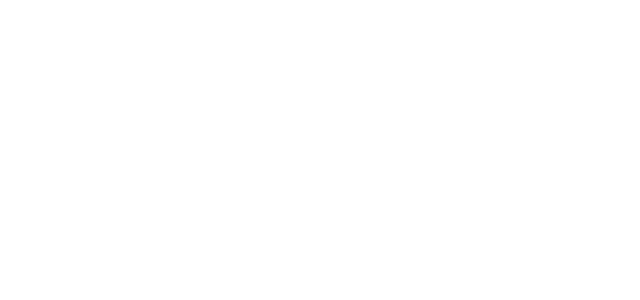
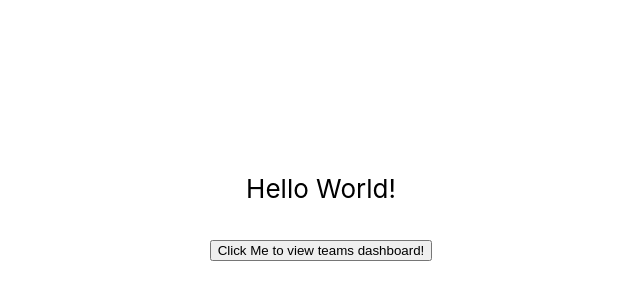
Before and after one commit to sethun60/my-app, a React (Create React App) app: page / in a window 1280 px wide. Shown: the part 196-496 px from the top of the page, without its empty margins (319-959 px from the left). Built offline with nearby package versions, Linux system fonts and the light colour scheme.

Commit message:
refactor / tests

```diff
--- a/src/App.js
+++ b/src/App.js
@@ -1,7 +1,9 @@
 import React from "react";
+import { BrowserRouter as Router } from "react-router-dom";
 import { Route, Switch } from "react-router-dom";
 import { Dashboard } from "./features/dashboard/Dashboard";
 import { Team } from "./components/molecules/Team/Team";
+import { Root } from "./components/molecules/Root/Root";
 import "./App.css";
 
 function App() {
@@ -9,10 +11,13 @@ function App() {
     <div className="App">
       <header className="App-header">
         <main>
-          <Switch>
-            <Route path="/home" component={Dashboard} />
-            <Route path="/team" component={Team} />
-          </Switch>
+          <Router>
+            <Switch>
+              <Route path="/" component={Root} exact />
+              <Route path="/home" component={Dashboard} />
+              <Route path="/team" component={Team} />
+            </Switch>
+          </Router>
         </main>
       </header>
     </div>
--- /dev/null
+++ b/src/components/molecules/Root/Root.js
@@ -0,0 +1,14 @@
+/* eslint-disable react-hooks/exhaustive-deps */
+import React from "react";
+import { Link } from "react-router-dom";
+
+export function Root() {
+  return (
+    <div>
+      <p>Hello World!</p>
+      <Link to="/home">
+        <button type="button">Click Me to view teams dashboard!</button>
+      </Link>
+    </div>
+  );
+}
--- a/src/components/molecules/team/team.js
+++ b/src/components/molecules/team/team.js
@@ -1,6 +1,6 @@
 /* eslint-disable react-hooks/exhaustive-deps */
 import React, { useState, useEffect } from "react";
-import { useLocation } from "react-router-dom";
+import { Link, useLocation } from "react-router-dom";
 import Search from "../../atoms/Search/Search";
 import UserItem from "../../atoms/UserItem/UserItem";
 import { endPoints } from "../../utils/getEndPoints";
@@ -71,6 +71,9 @@ export function Team() {
   return (
     <div>
       <p>Team page</p>
+      <Link to="/home">
+        <button type="button">Go back to view teams dashboard!</button>
+      </Link>
       <Search onChange={onSearchUpdate} />
       {displayTeamMembers &&
         displayTeamMembers.map((user, index) => {
--- a/src/index.js
+++ b/src/index.js
@@ -1,6 +1,5 @@
 import React from "react";
 import ReactDOM from "react-dom";
-import { BrowserRouter as Router } from "react-router-dom";
 import "./index.css";
 import App from "./App";
 import { store } from "./app/store";
@@ -10,9 +9,7 @@ import * as serviceWorker from "./serviceWorker";
 ReactDOM.render(
   <React.StrictMode>
     <Provider store={store}>
-      <Router>
-        <App />
-      </Router>
+      <App />
     </Provider>
   </React.StrictMode>,
   document.getElementById("root")
```
Also changed, not shown: 2 other files (tests, documents, lock files or other folders).
